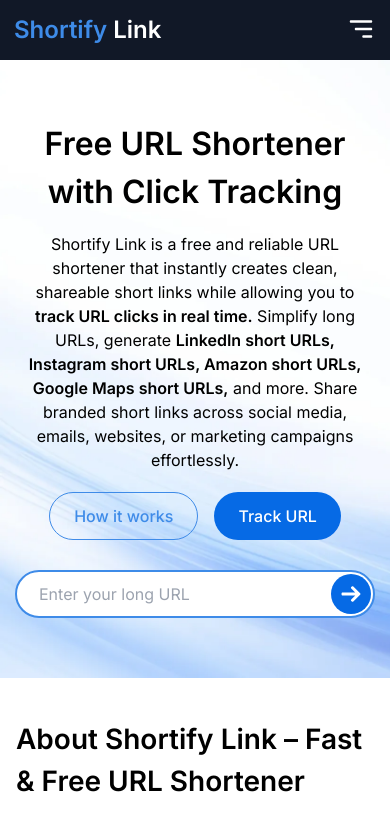
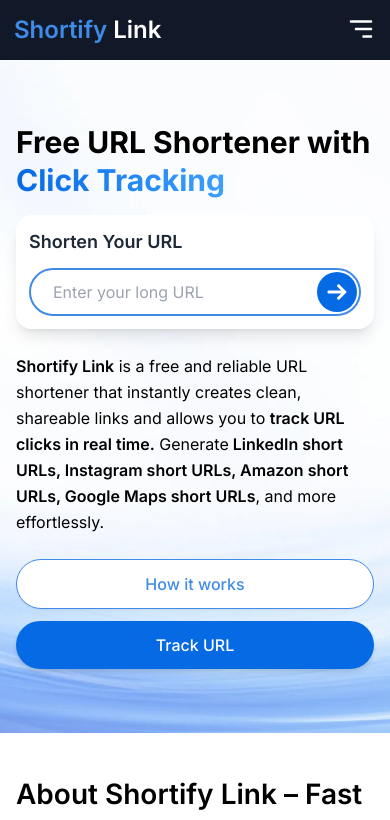
Before and after one commit to PraveenDurairaj1526/Shortify-Link, a Next.js app: page / in a window 390 px wide. Shown: the top 820 px of the page. Built offline with nearby package versions, Linux system fonts and the light colour scheme.

Commit message:
this week development task complete

```diff
--- a/app/page.js
+++ b/app/page.js
@@ -1,55 +1,16 @@
 
 import About from "@/components/About";
 import Faq from "@/components/Faq";
+import HelpingPlatform from "@/components/HelpingPlatform";
 import HowItWorks from "@/components/HowItWorks";
 import ShortenerForm from "@/components/ShortenerForm";
 import WhyChoose from "@/components/WhyChoose";
 import { getSiteData } from "@/helpers/getStaticData";
-const urlShortenerUseCases = [
-  {
-    id: 1,
-    title: "LinkedIn Short URLs",
-    icon: "🔗",
-    description: "Share professional profiles, posts, and articles with clean, trackable links."
-  },
-  {
-    id: 2,
-    title: "Instagram Short URLs",
-    icon: "📸",
-    description: "Make bio links, posts, and stories clean, clickable, and trackable."
-  },
-  {
-    id: 3,
-    title: "Amazon Short URLs",
-    icon: "🛒",
-    description: "Share products, affiliate links, and wishlists quickly and efficiently."
-  },
-  {
-    id: 4,
-    title: "Google Maps Short URLs",
-    icon: "🗺️",
-    description: "Share locations, directions, and places with easy-to-copy links."
-  },
-  {
-    id: 5,
-    title: "Canva Shorten URLs",
-    icon: "🎨",
-    description: "Share designs, presentations, or templates in a neat, professional way."
-  },
-  {
-    id: 6,
-    title: "Dropbox Short URLs",
-    icon: "📂",
-    description: "Send files, folders, or documents with simple, trackable links."
-  }
-];
-
-
 
 export const metadata = {
   title: "Free URL Shortener | Free URL Shortener with Click Tracking & Analytics",
   description: "Shortify Link is a free URL shortener that lets you shorten links instantly, create branded URLs, and track clicks in real time. Monitor link performance and share easily across social media, websites, and marketing campaigns.",
-  keywords: ["linkedin short url", "instagram short url", "amazon short url", "short url for google maps", "google maps short url", "canva shorten url", "dropbox short url", "Shortify Link", 'best url shortener', 'free url shortener', 'url shortener','url shortener generator'],
+  keywords: ["linkedin short url", "instagram short url", "amazon short url", "short url for google maps", "google maps short url", "canva shorten url", "dropbox short url", "Shortify Link", 'best url shortener', 'free url shortener', 'url shortener', 'url shortener generator'],
   authors: [{ name: "Shortify Link" }],
   robots: {
     index: true,
@@ -75,7 +36,7 @@ export const viewport = {
 
 export default function Home() {
 
-  const { howItWorksData, featuresData, faqData } = getSiteData
+  const { howItWorksData, featuresData, faqData, urlShortenerUseCases } = getSiteData
   return (
     <main>
       <ShortenerForm />
@@ -83,36 +44,7 @@ export default function Home() {
       <HowItWorks containerClass={'mt-10 sm:mt-20'} content={howItWorksData} />
       <WhyChoose containerClass={'mt-10 sm:mt-20'} content={featuresData} />
       <Faq containerClass={'mt-10 sm:mt-20'} content={faqData} />
-
-      <section className="py-12 bg-gray-50" id="useCases">
-        <div className="max-w-[1000px] mx-auto px-4">
-          <h2 className="text-3xl sm:text-4xl font-bold text-[#066ae5] text-center mb-8">
-            Perfect for Any URL
-          </h2>
-          <p className="text-base sm:text-lg text-gray-700 text-center mb-12">
-            Shortify Link works for social media, e-commerce, maps, design, files, and more — instantly.
-          </p>
-
-          <div className="flex flex-col sm:flex-row items-center justify-between space-y-6 sm:space-y-0 sm:space-x-4">
-            {urlShortenerUseCases.map((item) => (
-              <div
-                key={item.id}
-                className="flex-1 py-6 px-4 rounded-xl bg-gradient-to-r from-[#066ae5]/20 to-[#3da0ff]/20 flex flex-col items-center text-center transition transform hover:scale-105"
-              >
-                {/* Icon */}
-                <div className="w-12 h-12 flex items-center justify-center rounded-full bg-gradient-to-br from-[#066ae5] to-[#3da0ff] text-white text-xl font-bold mb-3">
-                  {item.icon}
-                </div>
-
-                {/* Text */}
-                <h3 className="text-lg font-semibold text-gray-900 mb-1">{item.title}</h3>
-                <p className="text-gray-600 text-sm">{item.description}</p>
-              </div>
-            ))}
-          </div>
-        </div>
-      </section>
-
+      <HelpingPlatform containerClass={'mt-10 sm:mt-20'} content={urlShortenerUseCases}  />
     </main>
   );
 }
--- /dev/null
+++ b/components/HelpingPlatform.jsx
@@ -0,0 +1,27 @@
+import React from 'react'
+
+const HelpingPlatform = ({ containerClass, content }) => {
+
+    return (
+        <section className="py-16 bg-gradient-to-b from-white to-gray-100" >
+            <div className="max-w-[1100px] mx-auto px-4">
+                <h2 className='text-[28px] sm:text-[36px] font-semibold  text-center'>{content?.title}</h2>
+                <p className="text-gray-500 text-lg mt-2 mb-9 text-center">{content?.subTitle}</p>
+                <div className="grid grid-cols-1 sm:grid-cols-2 lg:grid-cols-3 gap-8">
+                    {content?.urlShortenerUseCasesCard?.map((item) => (
+                        <div key={item.id} className="group bg-white shadow-sm hover:shadow-xl border border-gray-100 p-8 rounded-2xl text-center transition-all duration-300">
+                            <div className="w-14 h-14 flex items-center justify-center mx-auto rounded-full bg-gradient-to-br from-[#066ae5] to-[#3da0ff] text-white text-2xl font-bold mb-4
+                          transform group-hover:scale-110 transition-all duration-300 shadow-md">
+                                {item.icon}
+                            </div>
+                            <h3 className="text-xl font-semibold text-gray-900 mb-2">{item.title}</h3>
+                            <p className="text-gray-600 text-sm leading-relaxed">{item.description}</p>
+                        </div>
+                    ))}
+                </div>
+            </div>
+        </section>
+    )
+}
+
+export default HelpingPlatform
--- a/components/ShortenerForm.jsx
+++ b/components/ShortenerForm.jsx
@@ -27,7 +27,7 @@ const ShortenerForm = () => {
         if (trimUrl && trimUrl.startsWith('https') || trimUrl.startsWith('http')) {
             setLoading(true)
             const id = uuid4().slice(0, 5);
-            await addDoc(collection(db, "manage_url"), {
+            await addDoc(collection(db, "manage__test_url"), {
                 id,
                 originalUrl: trimUrl,
                 shortUrl: `${window.location.origin}/${id}`,
@@ -47,15 +47,43 @@ const ShortenerForm = () => {
 
 
     return (
-        <div className="bg-[url(/banner-background.webp)] min-h-[600px] bg-cover">
-            <div className="p-[60px_15px] sm:p-[100px_15px] grid justify-center items-center">
-                <h1 className="text-[32px] sm:text-[46px] font-semibold text-center mb-4"> Free URL Shortener with Click Tracking</h1>
-                <p className='sm:max-w-[80%] text-center mx-auto'>Shortify Link is a free and reliable URL shortener that instantly creates clean, shareable short links while allowing you to <span className='font-semibold'>track URL clicks in real time.</span> Simplify long URLs, generate <span className='font-semibold'>LinkedIn short URLs, Instagram short URLs, Amazon short URLs, Google Maps short URLs,</span> and more. Share branded short links across social media, emails, websites, or marketing campaigns effortlessly.</p>
-                <div className='flex gap-4 items-center mt-5 justify-center'>
-                    <Link href={'#howItWorks'} className="gap-2 flex items-center justify-center shrink-0 text-[#3e8be8] font-medium p-[11px_24px] rounded-full border border-[#3e8be8]">How it works</Link>
-                    <Link href={'/track/search'} className="bg-[#066AE5] gap-2 flex items-center justify-center shrink-0 text-white font-medium p-[12px_24px] rounded-full transition-all duration-300">Track URL</Link>
+        <div className="relative bg-[url(/banner-background.webp)] bg-cover bg-center py-16 sm:py-24 min-h-[600px]">
+            <div className="relative z-10 max-w-[1300px] mx-auto px-4 grid grid-cols-1 lg:grid-cols-2 gap-10 gap-y-0 items-center ">
+                <div className="text-black space-y-6 order-2 sm:order-1">
+                    <h1 className="text-[30px] sm:text-[44px] font-bold leading-tight hidden sm:block">
+                        Free URL Shortener with{" "}
+                        <span className="bg-gradient-to-r from-[#066AE5] to-[#3da0ff] bg-clip-text text-transparent">
+                            Click Tracking
+                        </span>
+                    </h1>
+                    <p className="text-black text-base sm:text-lg leading-relaxed">
+                        <span className="font-semibold">Shortify Link</span> is a free and reliable URL shortener that instantly creates clean,
+                        shareable links and allows you to <span className="font-semibold">track URL clicks in real time.</span> Generate
+                        <span className="font-semibold"> LinkedIn short URLs, Instagram short URLs, Amazon short URLs, Google Maps short URLs</span>,
+                        and more effortlessly.
+                    </p>
+                    <div className="flex flex-col sm:flex-row gap-3 w-full sm:w-auto">
+                        <Link href="#howItWorks" className="text-[#3e8be8] font-medium py-3 px-6 rounded-full border border-[#3e8be8] bg-white shadow-sm text-center hover:bg-[#e4f1ff] transition-all">
+                            How it works
+                        </Link>
+                        <Link href="/track/search" className="bg-[#066AE5] text-white font-medium py-3 px-6 rounded-full shadow-md hover:bg-[#055ac6] transition-all text-center">
+                            Track URL
+                        </Link>
                     </div>
-                <div className="flex justify-between gap-2 bg-white rounded-[30px] p-[2px] mt-[30px] sm:max-w-[80%] mx-auto w-full border-2 border-[#3e8be8]">
+                </div>
+                {/* RIGHT SIDE URL INPUT */}
+                <div className='order-1 sm:order-2'>
+                    <h1 className="text-[30px] sm:text-[44px] font-bold leading-tight sm:hidden mb-4">
+                        Free URL Shortener with{" "}
+                        <span className="bg-gradient-to-r from-[#066AE5] to-[#3da0ff] bg-clip-text text-transparent">
+                            Click Tracking
+                        </span>
+                    </h1>
+                    <div className="bg-white/95 backdrop-blur-sm rounded-2xl p-3 sm:p-7 shadow-lg border border-white/50 w-full ">
+                        <label className="text-gray-800 font-semibold text-lg mb-3 text-left inline-block">
+                            Shorten Your URL
+                        </label>
+                        <div className="flex justify-between gap-2 bg-white rounded-[30px] p-[2px]  w-full border-2 border-[#3e8be8]">
                             <input
                                 type="url"
                                 value={url}
@@ -73,9 +101,13 @@ const ShortenerForm = () => {
                                 <ArrowIcon className={'block sm:hidden'} />
                             </button>
                         </div>
-                {inputError && <p className='text-red-600 text-base sm:max-w-[80%] mx-auto mt-1'>{inputError}</p>}
+                        {inputError && <p className='text-red-600 text-base mt-1'>{inputError}</p>}
                     </div>
                 </div>
+
+            </div>
+        </div>
+
     );
 }
 
--- a/components/TrackUrl.jsx
+++ b/components/TrackUrl.jsx
@@ -42,7 +42,7 @@ const TrackUrl = ({ data }) => {
                             </div>
                         </div>
                         <div>
-                            <label className="text-sm font-medium text-text-secondary-light" >Tracing URL</label>
+                            <label className="text-sm font-medium text-text-secondary-light" >Tracking URL</label>
                             <div className="flex flex-col sm:flex-row items-start sm:items-center mt-2 gap-4 bg-slate-50 rounded-lg p-3">
                                 {data?.trackingUrl ? <a className="flex-grow text-lg font-medium text-[#3e8be8] bg-transparent border-0 p-0 focus:ring-0" href={data?.trackingUrl} >{data?.trackingUrl}</a> : <SkeletonLoader containerStyle={'w-full'} />}
                                 <button onClick={() => handleCopy(data?.trackingUrl, 'trackingUrl')}
--- a/helpers/getStaticData.js
+++ b/helpers/getStaticData.js
@@ -97,32 +97,74 @@ export const getSiteData = {
             {
                 question: "What makes up a good tiny URL?",
                 answer:
-                    "A good tiny URL is short, clean, and easy to share across any platform. With Shortify Link, your links stay readable and reliable whether you need a LinkedIn short URL, Instagram short URL, Amazon short URL, or a short URL for Google Maps. A quality tiny link should load fast, look professional, and work smoothly on all devices."
+                    "A good tiny URL should be short, clean, and easy to share across any platform. The best tiny links load fast, look professional, and work smoothly on all devices. With Shortify Link, you can instantly create a LinkedIn short URL, Instagram short URL, Amazon short URL, or a short URL for Google Maps. Whether you’re sharing files, products, maps, or social profiles, a quality short link keeps everything simple and reliable."
             },
             {
                 question: "How many tiny URLs can I create?",
                 answer:
-                    "You can create unlimited tiny URLs with Shortify Link—completely free. Whether you're making a Google Maps short URL, a Canva shortened URL, a Dropbox short URL, or multiple links for marketing and social media, there is no limit to how many links you can generate."
+                    "You can create unlimited tiny URLs for free using Shortify Link. As a free URL shortener, it lets you generate as many links as you need—whether it's a Google Maps short URL, Canva shorten URL, Dropbox short URL, or multiple marketing links. Theres no limit, making it perfect for creators, businesses, and everyday users."
             },
             {
                 question: "How does the tiny URL website work?",
                 answer:
-                    "Shortify Link converts your long URL into a compact, shareable link instantly. Just paste your original link—whether it's from Amazon, Instagram, Dropbox, Canva, or Google Maps—and the tool generates a short, reliable version. Each link is stored securely, and you can view the total click count to measure engagement."
+                    "Shortify Link works as a fast and simple URL shortener generator. Just paste your long link—whether its from Amazon, Instagram, LinkedIn, Dropbox, Canva, or Google Maps and the tool instantly creates a compact, shareable short URL. Every link you generate is stored securely, and you can track total clicks to measure engagement and performance."
             },
             {
                 question: "Is the Link Shortener tool free?",
                 answer:
-                    "Yes! Shortify Link is 100% free—no surprises. You can create unlimited short URLs, including LinkedIn short URLs, Instagram short URLs, Amazon short links, Canva shortened URLs, and more without paying anything."
+                    "Yes! Shortify Link is 100% free, making it one of the best URL shorteners available. You can create unlimited short URLs at no cost, including Instagram short URLs, LinkedIn short URLs, Amazon short URLs, Canva shortened URLs, Dropbox short URLs, and more. No subscriptions, no hidden fees—just a fast, free URL shortener you can trust."
             },
             {
                 question: "Shorten, share and track",
                 answer:
-                    "With Shortify Link, you can shorten any long URL instantly, share it anywhere, and track the total clicks your link receives. It’s perfect for creating professional-looking short links like Google Maps short URLs, Dropbox short URLs, and more."
+                    "With Shortify Link, you can shorten any long URL instantly, share it anywhere, and track how many clicks your link receives. It’s perfect for creating clean, professional short links like Google Maps short URLs, Dropbox short URLs, and Amazon short URLs, making it easier to share links across all platforms."
             },
             {
                 question: "Simple and fast URL shortener!",
                 answer:
-                    "Shortify Link is built for speed and simplicity. Paste your long link, click shorten, and your tiny URL is ready. It works seamlessly for all platforms—whether you need a LinkedIn short URL, Instagram short URL, Amazon short link, or any custom URL for everyday use."
+                    "Shortify Link is built for speed and ease of use. Paste your long link, click shorten, and your tiny URL is ready instantly. As one of the best tools for creating a LinkedIn short URL, Instagram short URL, Amazon short URL, or any short URL for Google Maps, it’s the ideal free URL shortener for everyday use and professional sharing."
+            }
+        ]
+    },
+    urlShortenerUseCases: {
+        title: 'Short Links That Work Everywhere',
+        subTitle: 'Shortify Link creates fast, reliable short URLs for Instagram, TikTok, Shopify, Google Maps, Figma, PDFs, and any other link you need to share.',
+        urlShortenerUseCasesCard: [
+            {
+                id: 1,
+                title: "LinkedIn Short URL",
+                icon: "🔗",
+                description: "Share professional profiles, posts, and articles with clean, trackable links."
+            },
+            {
+                id: 2,
+                title: "Instagram Short URL",
+                icon: "📸",
+                description: "Make bio links, posts, and stories clean, clickable, and trackable."
+            },
+            {
+                id: 3,
+                title: "Amazon Short URL",
+                icon: "🛒",
+                description: "Share products, affiliate links, and wishlists quickly and efficiently."
+            },
+            {
+                id: 4,
+                title: "Google Maps Short URL",
+                icon: "🗺️",
+                description: "Share locations, directions, and places with easy-to-copy links."
+            },
+            {
+                id: 5,
+                title: "Canva Shorten URL",
+                icon: "🎨",
+                description: "Share designs, presentations, or templates in a neat, professional way."
+            },
+            {
+                id: 6,
+                title: "Dropbox Short URL",
+                icon: "📂",
+                description: "Send files, folders, or documents with simple, trackable links."
             }
         ]
 
```
Lines whose indentation alone changed are shown as unchanged.
